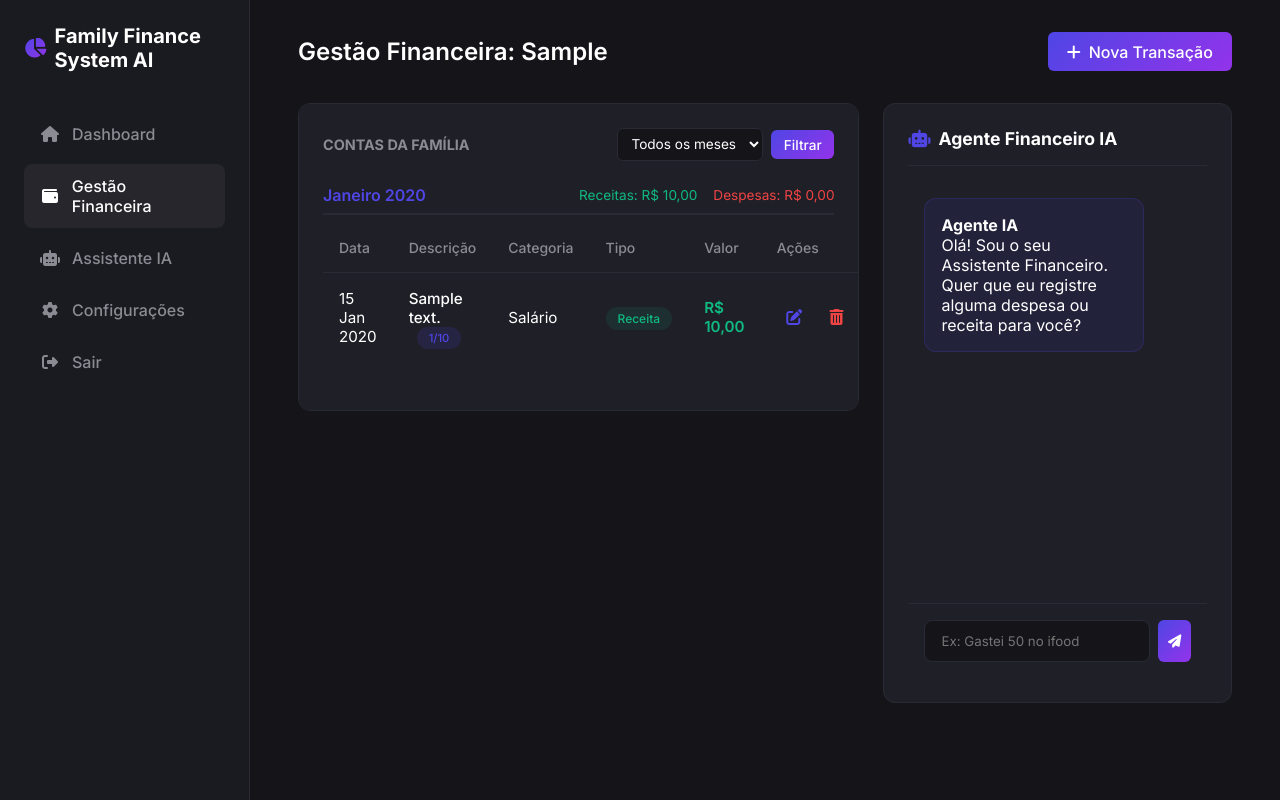
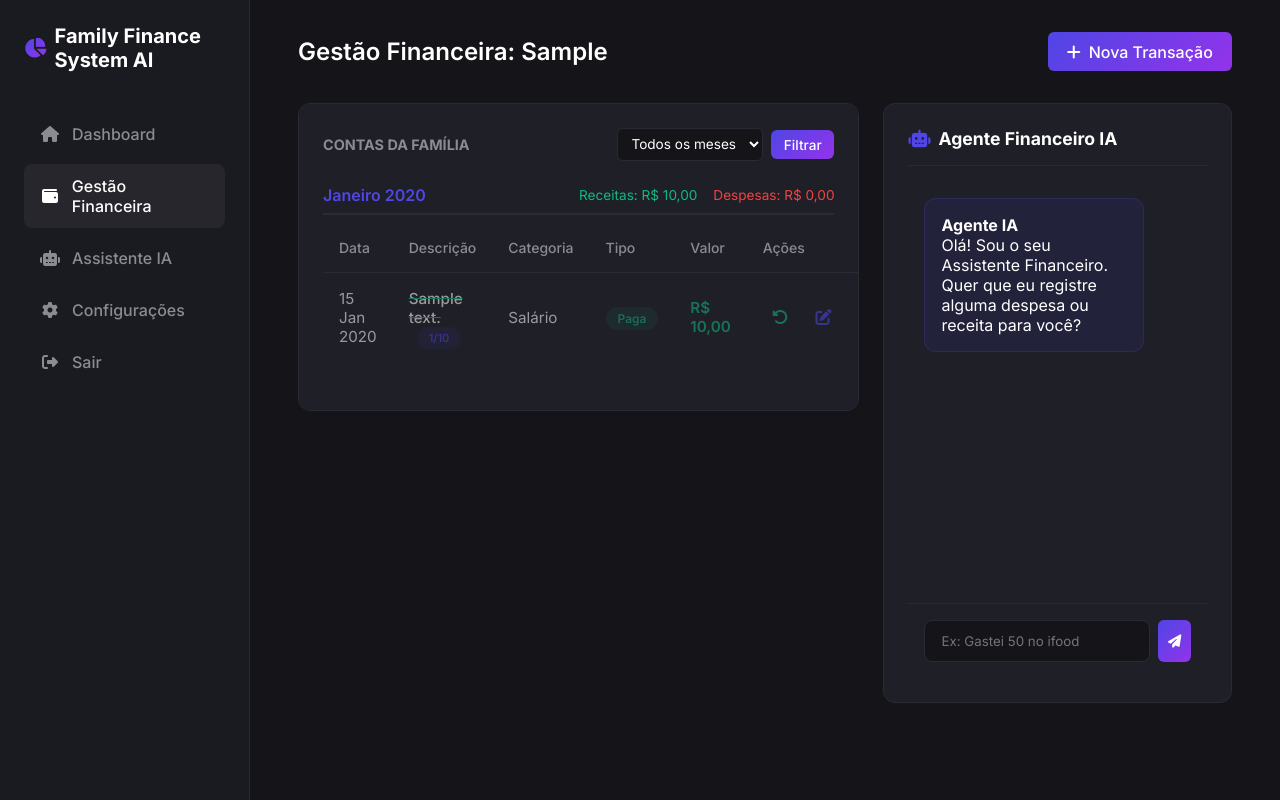
Before and after one commit to kleberfonsecapro/ffsystem, a Django app: page /finance/ in a window 1280 px wide. Run offline with Django 5.2, Linux system fonts and the light colour scheme; a user stored in the database is signed in; tables that the repository leaves empty hold one stand-in row (values such as "Sample post").

Commit message:
feat: status paga para transacoes com toggle na listagem

```diff
--- a/finance/models.py
+++ b/finance/models.py
@@ -32,6 +32,7 @@
     type = models.CharField(max_length=10, choices=TYPE_CHOICES, verbose_name="tipo")
     created_at = models.DateTimeField(auto_now_add=True, verbose_name="criado em")
 
+    paid = models.BooleanField(default=False, verbose_name="paga")
     is_installment = models.BooleanField(default=False, verbose_name="parcelado")
     installment_total = models.IntegerField(null=True, blank=True, verbose_name="total de parcelas")
     installment_number = models.IntegerField(null=True, blank=True, verbose_name="parcela atual")
--- a/finance/urls.py
+++ b/finance/urls.py
@@ -8,4 +8,5 @@
     path("add/", views.finance_add, name="add"),
     path("<int:pk>/delete/", views.finance_delete, name="delete"),
     path("<int:pk>/edit/", views.finance_edit, name="edit"),
+    path("<int:pk>/toggle-paid/", views.finance_toggle_paid, name="toggle_paid"),
 ]
--- a/finance/views.py
+++ b/finance/views.py
@@ -95,6 +95,17 @@
     messages.success(request, "Transação excluída com sucesso!")
     return redirect("finance:list")
 
+
+@login_required(login_url="/users/login/")
+@require_POST
+def finance_toggle_paid(request, pk):
+    transaction = get_object_or_404(Transaction, pk=pk, user=request.user)
+    transaction.paid = not transaction.paid
+    transaction.save()
+    status = "paga" if transaction.paid else "não paga"
+    messages.success(request, f"Transação marcada como {status}!")
+    return redirect("finance:list")
+
 @login_required(login_url="/users/login/")
 def finance_edit(request, pk):
     transaction = get_object_or_404(Transaction, pk=pk, user=request.user)
--- a/static/css/style.css
+++ b/static/css/style.css
@@ -328,6 +328,43 @@
     background: rgba(79, 70, 229, 0.15);
 }
 
+.btn-paid {
+    background: none;
+    border: none;
+    color: var(--accent-green);
+    cursor: pointer;
+    padding: 0.4rem 0.6rem;
+    border-radius: 6px;
+    transition: all 0.2s;
+    font-size: 1rem;
+}
+
+.btn-paid:hover {
+    background: rgba(16, 185, 129, 0.15);
+}
+
+.paid-row {
+    opacity: 0.55;
+}
+
+.paid-row td {
+    text-decoration: none;
+}
+
+.paid-row s {
+    text-decoration: line-through;
+    text-decoration-color: var(--accent-green);
+}
+
+.badge-paid {
+    background: rgba(16, 185, 129, 0.15);
+    color: var(--accent-green);
+}
+
+.text-paid {
+    color: var(--accent-green);
+}
+
 .badge-income {
     background: rgba(16, 185, 129, 0.1);
     color: var(--accent-green);
--- a/templates/finance_list.html
+++ b/templates/finance_list.html
@@ -50,27 +50,41 @@
                 </thead>
                 <tbody>
                     {% for tx in group.transactions %}
-                    <tr>
+                    <tr class="{% if tx.paid %}paid-row{% endif %}">
                         <td>{{ tx.date|date:"d M Y" }}</td>
                         <td style="font-weight: 500;">
+                            {% if tx.paid %}<s>{% endif %}
                             {{ tx.description }}
+                            {% if tx.paid %}</s>{% endif %}
                             {% if tx.is_installment %}
                             <span class="badge badge-installment">{{ tx.installment_number }}/{{ tx.installment_total }}</span>
                             {% endif %}
                         </td>
                         <td>{{ tx.category }}</td>
                         <td>
-                            {% if tx.type == 'receita' %}
+                            {% if tx.paid %}
+                                <span class="badge badge-paid">Paga</span>
+                            {% elif tx.type == 'receita' %}
                                 <span class="badge badge-income">Receita</span>
                             {% else %}
                                 <span class="badge badge-expense">Despesa</span>
                             {% endif %}
                         </td>
-                        <td class="{% if tx.type == 'receita' %}text-green{% else %}text-red{% endif %}" style="font-weight: 600;">
+                        <td class="{% if tx.paid %}text-paid{% elif tx.type == 'receita' %}text-green{% else %}text-red{% endif %}" style="font-weight: 600;">
                             R$ {{ tx.amount|floatformat:2 }}
                         </td>
                         <td>
                             <div style="display: flex; gap: 0.5rem; align-items: center;">
+                                <form method="POST" action="{% url 'finance:toggle_paid' tx.pk %}">
+                                    {% csrf_token %}
+                                    <button type="submit" class="btn-paid" title="{% if tx.paid %}Desmarcar como paga{% else %}Marcar como paga{% endif %}">
+                                        {% if tx.paid %}
+                                            <i class="fa-solid fa-rotate-left"></i>
+                                        {% else %}
+                                            <i class="fa-solid fa-check"></i>
+                                        {% endif %}
+                                    </button>
+                                </form>
                                 <a href="{% url 'finance:edit' tx.pk %}" class="btn-edit" title="Editar">
                                     <i class="fa-solid fa-pen-to-square"></i>
                                 </a>
```
Also changed, not shown: melhorias.md (+14 -0 lines), finance/migrations/0002_transaction_installment_group_and_more.py (added).
